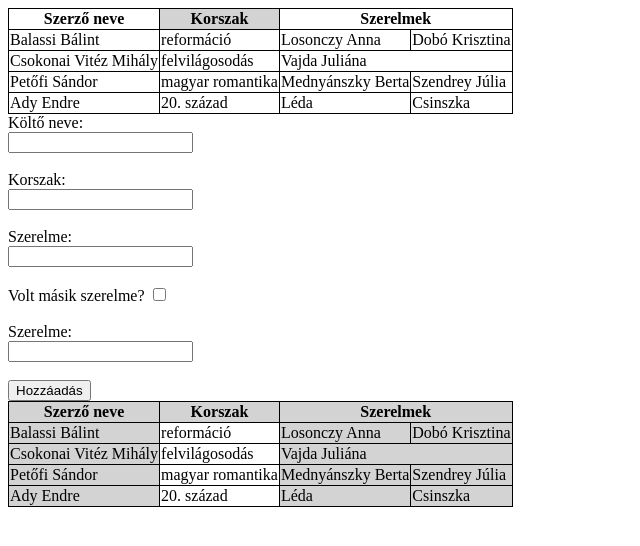
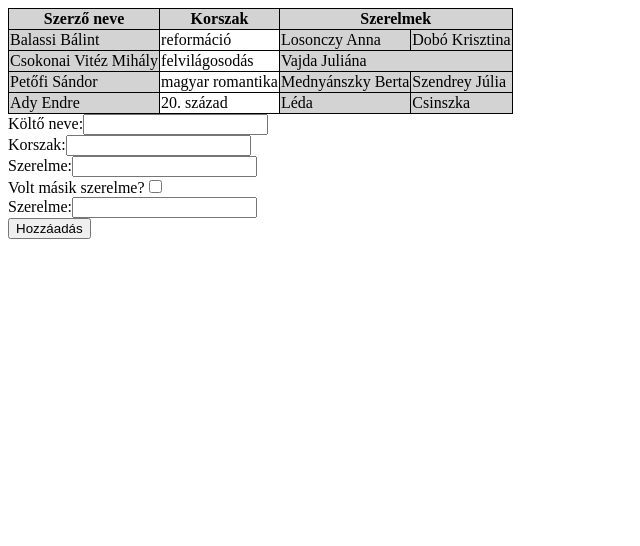
Before and after one commit to Balintka988/irodalom, a plain HTML site: page index.html in a window 1280 px wide. Shown: the whole page, without its empty margins (0-640 px from the left). Drawn offline with Linux system fonts and the light colour scheme.

Commit message:
form generalas fuggveny bevezetese

```diff
--- a/index.html
+++ b/index.html
@@ -1,59 +1,13 @@
 <!DOCTYPE html>
 <html lang="en">
 <head>
+    <meta charset="UTF-8">
     <title>Irodalom</title>
     <link rel="stylesheet" href="style.css">
 </head>
 <body>
     <table>
-            <thead>
-                <tr>
-                    <th>Szerző neve</th>
-                    <th>Korszak</th>
-                    <th colspan="2">Szerelmek</th>
-                </tr>
-            </thead>
-            <tbody>
-                <tr><td>Balassi Bálint</td><td>reformáció</td><td>Losonczy Anna</td><td>Dobó Krisztina</td></tr>
-                <tr><td>Csokonai Vitéz Mihály</td><td>felvilágosodás</td><td colspan="2">Vajda Juliána</td></tr>
-                <tr><td>Petőfi Sándor</td><td>magyar romantika</td><td>Mednyánszky Berta</td><td>Szendrey Júlia</td></tr>
-                <tr><td>Ady Endre</td><td>20. század</td><td>Léda</td><td>Csinszka</td></tr>
-            </tbody>
-        </table>
 
-        <form id="form" action="#">
-            <div class="field">
-                <label for="kolto_nev">Költő neve:</label><br>
-                <input type="text" id="kolto_nev" name="kolto_nev"><br><br>
-                <div class="error"></div>
-            </div>
-
-            <div class="field">
-                <label for="korszak">Korszak:</label><br>
-                <input type="text" id="korszak" name="korszak"><br><br>
-                <div class="error"></div>
-            </div>
-
-            <div class="field">
-                <label for="szerelem1">Szerelme:</label><br>
-                <input type="text" id="szerelem1" name="szerelem1"><br><br>
-                <div class="error"></div>
-            </div>
-
-            <div class="field">
-                <label for="masodik">Volt másik szerelme?</label>
-                <input name="masodik" id="masodik" type="checkbox"><br><br>
-                <div class="error"></div>
-            </div>
-
-            <div class="field">
-                <label for="szerelem2">Szerelme:</label><br>
-                <input type="text" id="szerelem2" name="szerelem2"><br><br>
-                <div class="error"></div>
-            </div>
-
-            <button>Hozzáadás</button>
-        </form>
         <script src="main.js"></script>
 </body>
 </html>
--- a/main.js
+++ b/main.js
@@ -80,6 +80,44 @@ function generateFejlec(){ //fejlec legeneralasa
 }
 
 generateFejlec();//itt hívjuk meg a fejlécet generáló függvényt
+
+function generateForm(){//létrehozunk egy függvényt amely le fogja generálni a formunkat
+    const formFields = [//tömb lérehozása függvényen belül is lehet mert csak itt használom
+        { id: "kolto_nev", label: "Költő neve:", type: "text"},//id, label, type megadása
+        { id: "korszak", label: "Korszak:", type: "text"},//id, label, type megadása
+        { id: "szerelem1", label: "Szerelme:", type: "text"},//id, label, type megadása
+        { id: "masodik", label: "Volt másik szerelme?", type: "checkbox"},//id, label, type megadása
+        { id: "szerelem2", label: "Szerelme:", type: "text"}//id, label, type megadása
+    ];
+    const form = document.createElement('form');//letrehozunk egy form elemet
+    form.id = 'form';//itt adjuk meg neki az id-jét hogy majd később erre tudjunk hivatkozni
+    document.body.appendChild(form);//az űrlapot hozzáadjuk a dokumentumunk törzséhez, bodyhoz
+
+    for(const field of formFields){//itt járjuk be a formFields tömbnek minden egyes objektumát
+        const div = document.createElement('div');//létrehozunk egy div elemet ami a formunk egyik sora lesz
+        div.classList.add('field');//megadom a div-nek a field classt
+
+        const label = document.createElement('label');//létrehozok egy label elemet
+        label.innerText = field.label;//a label szövegét beállítjuk az aktuálisra
+        label.htmlFor = field.id;//itt adom meg neki a html-forját azért dolgozhatok az id-ből mert az ugyan az mint a for a mi esetünkben
+        div.appendChild(label);//hozzáadom a label1-et a divhez
+
+        const input = document.createElement('input');//itt hozzuk létre az input mezőt, itt viszük majd be a szöveget
+        input.type = field.type;//az input típusát a tömbből kapjuk ami vagy type vagy checkbox
+        input.id = field.id;//itt adjuk meg az azonosítóját
+        div.appendChild(input);//Az input mezőt hozzáadjuk a div-hez
+
+        const div_error = document.createElement('div');//létrehozunk még egy divet ahol majd a hibaüzenetet fogjuk megjeleníteni
+        div_error.classList = "error";//error osztályt hozzárendeljük
+        div.appendChild(div_error);//a hibaüzenet div-et hozzáadjuk a div hez
+        form.appendChild(div);//az imént összeállított div-et itt adjuk hozzá a formhoz
+    }
+    const button = document.createElement('button');//itt hozok létre egy új button elemet
+    button.type = 'submit';//a típusát beállítjuk submitra
+    button.innerText = 'Hozzáadás';//a gombon kiírva az lesz hogy Hozzáadás
+    form.appendChild(button);//hozzáadjuk a gombunkat a formhoz
+}
+generateForm();//függvényhívás
 
 function renderTable(koltok_array){//itt definiálom a renderTable függvényemet
     for(const currentElement of koltok_array){//itt a ciklusunk végigiterál az array tömbünk elemein és a currentElement lesz az aktuális elem
```
